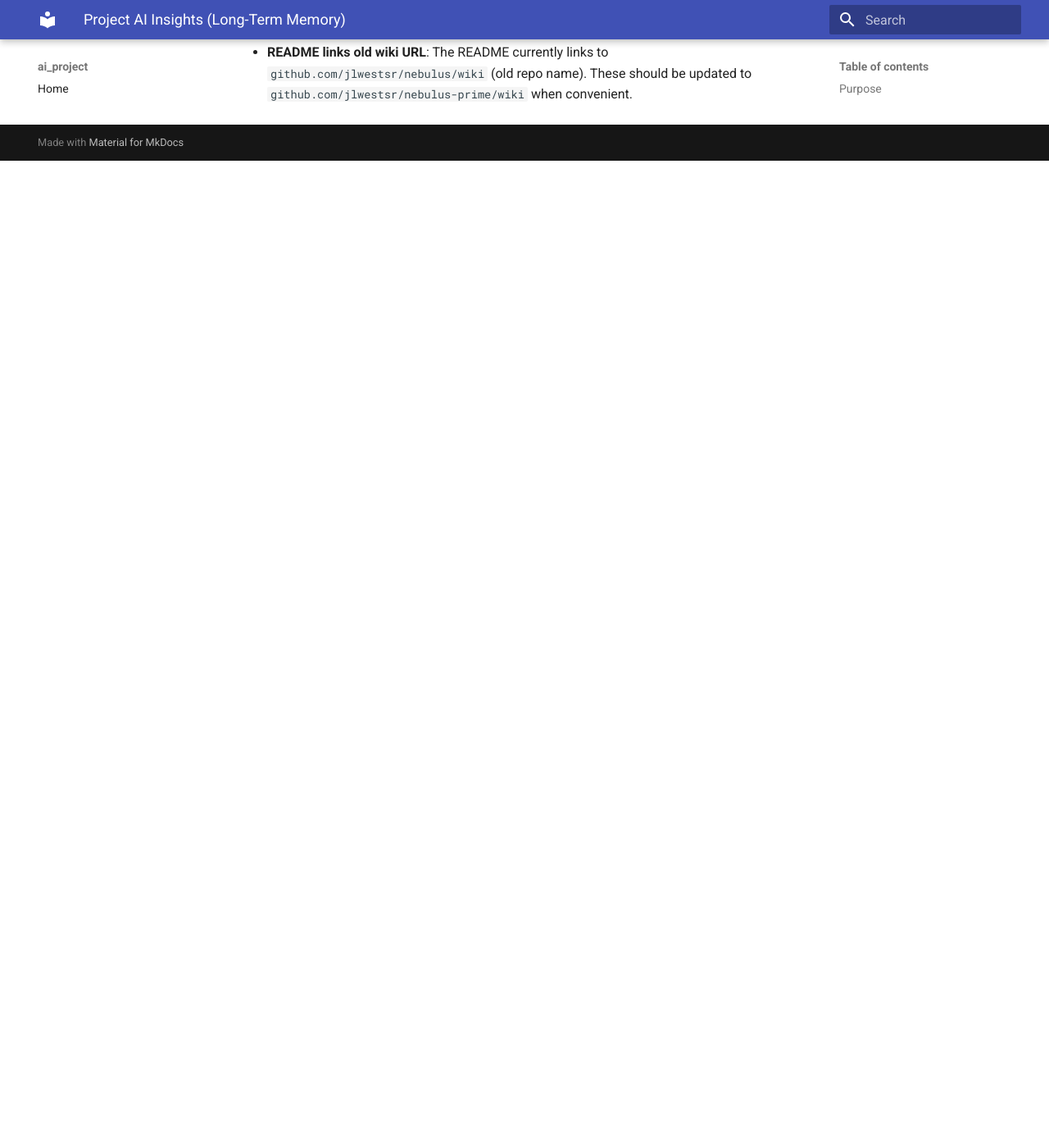
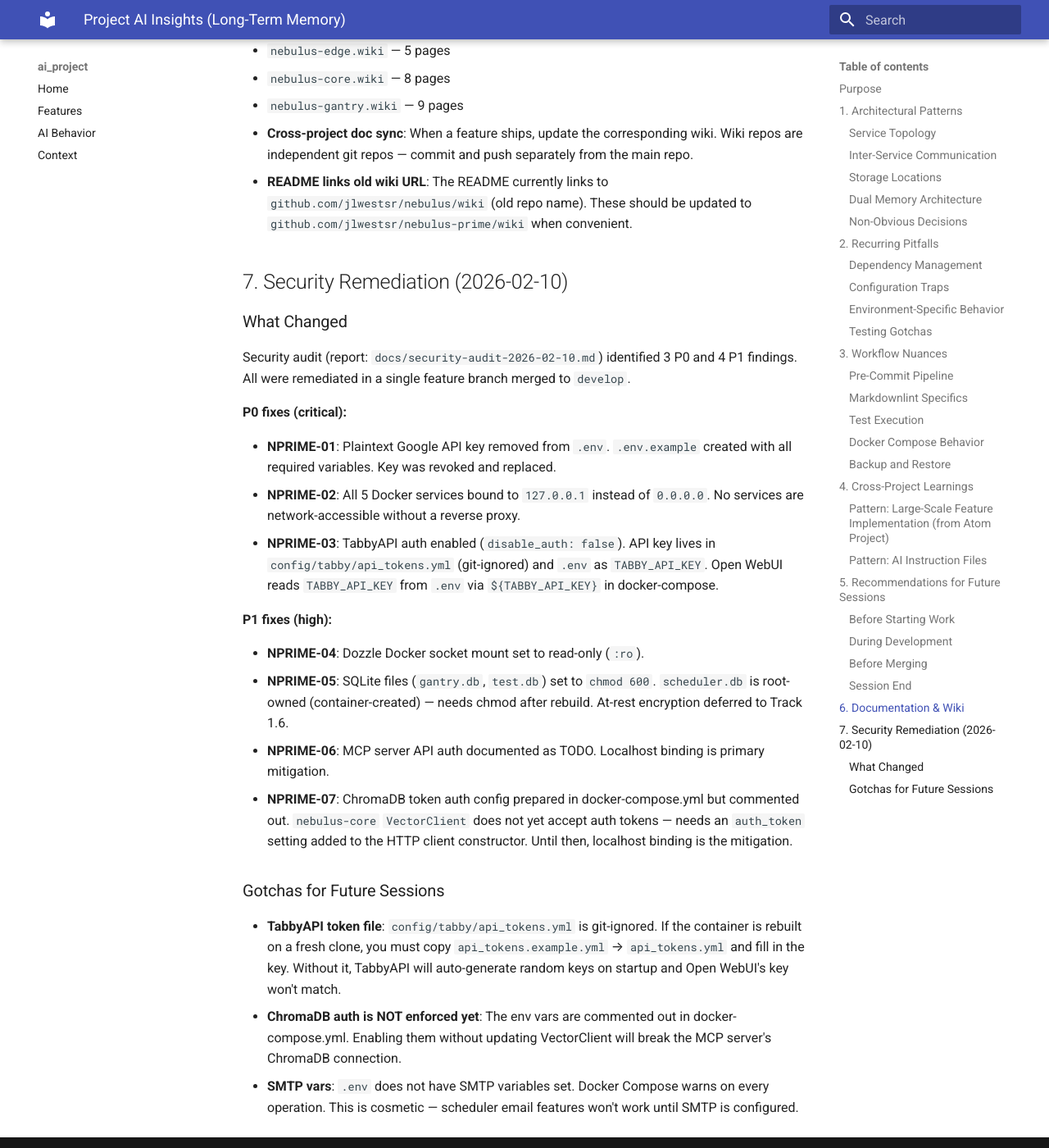
Before and after one commit to jlwestsr/nebulus, an MkDocs documentation site: the page built from docs/AI_INSIGHTS.md, in a window 1280 px wide and 1400 px high, scrolled down 7438 px. Shown: the whole window at 82% size. Built offline with MkDocs 1.6.1 and Material for MkDocs 9.7.7, drawn with Linux system fonts in a browser that asks for light colours; before the commit the page ends 7634 px from its top, so only the background shows below that; some of the changed text lies outside the part shown.

Commit message:
docs: add security remediation notes to AI_INSIGHTS.md
Session 2026-02-10: Document P0/P1 security fixes, updated service
topology notes, and gotchas for TabbyAPI tokens, ChromaDB auth, and
SMTP env var warnings.

Co-Authored-By: Claude Opus 4.6 <noreply@anthropic.com>

```diff
--- a/docs/AI_INSIGHTS.md
+++ b/docs/AI_INSIGHTS.md
@@ -28,7 +28,9 @@ Five containerized services on a shared Docker bridge network (`ai-network`):
 - Scheduler jobs call Ollama at `http://ollama:11434/api/generate` — this endpoint is
   a leftover from a prior Ollama-based stack and will fail unless TabbyAPI or an Ollama
   instance is running at that address.
-- No authentication between services. Intended for trusted local networks only.
+- As of 2026-02-10 security remediation, all services are bound to `127.0.0.1` and
+  TabbyAPI requires API key auth. Open WebUI passes `TABBY_API_KEY` from `.env`.
+  ChromaDB and MCP server auth are still pending (see section 7 below).
 
 ### Storage Locations
 
@@ -36,6 +38,7 @@ Five containerized services on a shared Docker bridge network (`ai-network`):
 |------|----------|-------------|
 | LLM model weights | `./models` (host) → `/app/models` (tabby) | Git-ignored, persists on host |
 | TabbyAPI config | `./config/tabby/config.yml` → `/app/config_mount` (copied at startup) | Version-controlled |
+| TabbyAPI tokens | `./config/tabby/api_tokens.yml` → `/app/api_tokens.yml` (copied at startup) | Git-ignored (secrets) |
 | ChromaDB data | Named volume `chroma_data` → `/chroma/chroma` | Docker volume |
 | Open WebUI data | Named volume `webui_data` → `/app/backend/data` | Docker volume |
 | Scheduler jobs | `src/mcp_server/scheduler.db` (SQLite) | Inside container, rebuilt on recreate |
@@ -247,3 +250,46 @@ Maintain three instruction files with distinct purposes:
   - `nebulus-gantry.wiki` — 9 pages
 - **Cross-project doc sync**: When a feature ships, update the corresponding wiki. Wiki repos are independent git repos — commit and push separately from the main repo.
 - **README links old wiki URL**: The README currently links to `github.com/jlwestsr/nebulus/wiki` (old repo name). These should be updated to `github.com/jlwestsr/nebulus-prime/wiki` when convenient.
+
+## 7. Security Remediation (2026-02-10)
+
+### What Changed
+
+Security audit (report: `docs/security-audit-2026-02-10.md`) identified 3 P0 and 4 P1
+findings. All were remediated in a single feature branch merged to `develop`.
+
+**P0 fixes (critical):**
+
+- **NPRIME-01**: Plaintext Google API key removed from `.env`. `.env.example` created
+  with all required variables. Key was revoked and replaced.
+- **NPRIME-02**: All 5 Docker services bound to `127.0.0.1` instead of `0.0.0.0`.
+  No services are network-accessible without a reverse proxy.
+- **NPRIME-03**: TabbyAPI auth enabled (`disable_auth: false`). API key lives in
+  `config/tabby/api_tokens.yml` (git-ignored) and `.env` as `TABBY_API_KEY`. Open
+  WebUI reads `TABBY_API_KEY` from `.env` via `${TABBY_API_KEY}` in docker-compose.
+
+**P1 fixes (high):**
+
+- **NPRIME-04**: Dozzle Docker socket mount set to read-only (`:ro`).
+- **NPRIME-05**: SQLite files (`gantry.db`, `test.db`) set to `chmod 600`.
+  `scheduler.db` is root-owned (container-created) — needs chmod after rebuild.
+  At-rest encryption deferred to Track 1.6.
+- **NPRIME-06**: MCP server API auth documented as TODO. Localhost binding is primary
+  mitigation.
+- **NPRIME-07**: ChromaDB token auth config prepared in docker-compose.yml but
+  commented out. `nebulus-core` `VectorClient` does not yet accept auth tokens —
+  needs an `auth_token` setting added to the HTTP client constructor. Until then,
+  localhost binding is the mitigation.
+
+### Gotchas for Future Sessions
+
+- **TabbyAPI token file**: `config/tabby/api_tokens.yml` is git-ignored. If the
+  container is rebuilt on a fresh clone, you must copy `api_tokens.example.yml` →
+  `api_tokens.yml` and fill in the key. Without it, TabbyAPI will auto-generate
+  random keys on startup and Open WebUI's key won't match.
+- **ChromaDB auth is NOT enforced yet**: The env vars are commented out in
+  docker-compose.yml. Enabling them without updating VectorClient will break the
+  MCP server's ChromaDB connection.
+- **SMTP vars**: `.env` does not have SMTP variables set. Docker Compose warns on
+  every operation. This is cosmetic — scheduler email features won't work until
+  SMTP is configured.
```
